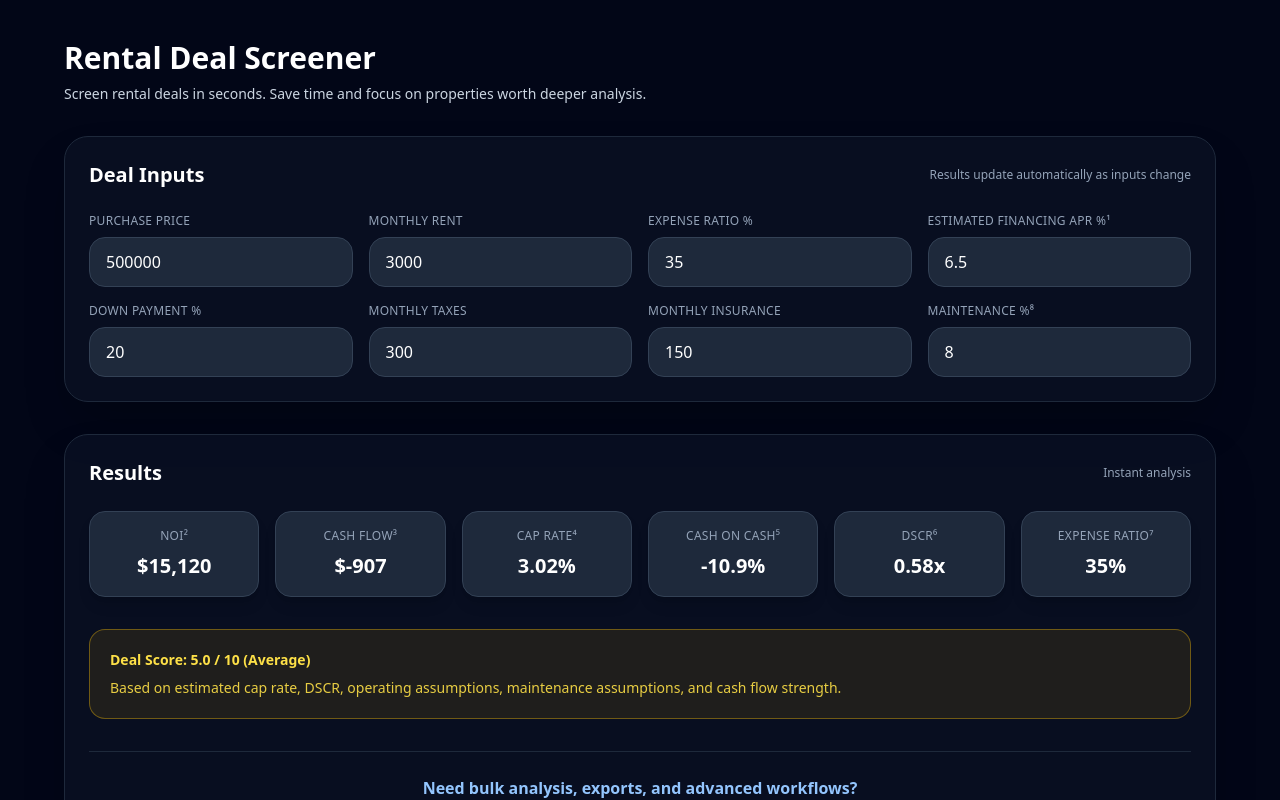
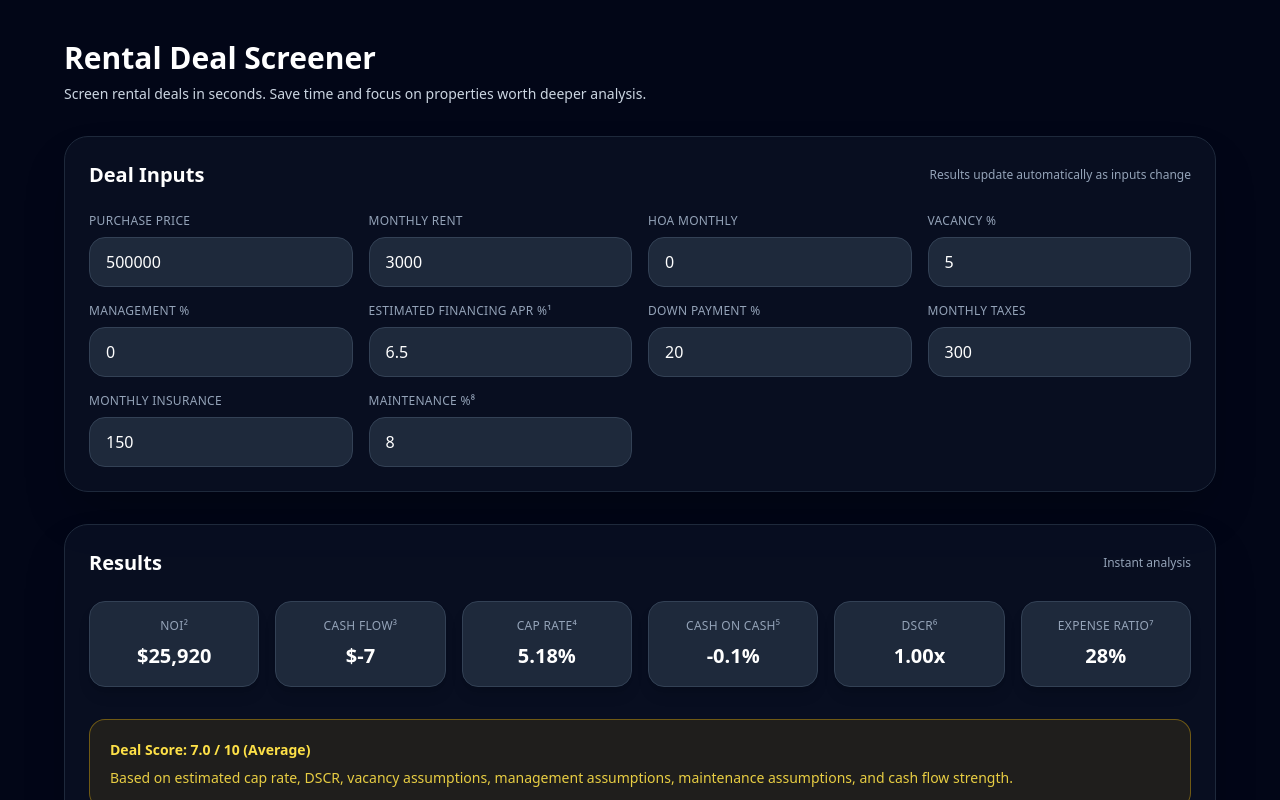
Before and after one commit to adrianr71/deal-analyzer, a React (Vite) app: page / in a window 1280 px wide. Shown: the top 800 px of the page. Built offline with nearby package versions, Linux system fonts and the light colour scheme.

Commit message:
Update V1 with inputs

```diff
--- a/src/pages/InvestorV1.jsx
+++ b/src/pages/InvestorV1.jsx
@@ -5,7 +5,9 @@ import { useMemo, useState } from "react";
 export default function App() {
   const [price, setPrice] = useState(500000);
   const [rent, setRent] = useState(3000);
-  const [expensesPct, setExpensesPct] = useState(35);
+  const [hoa, setHoa] = useState(0);
+  const [vacancyPct, setVacancyPct] = useState(5);
+  const [managementPct, setManagementPct] = useState(0);
   const [rate, setRate] = useState(6.5);
   const [downPct, setDownPct] = useState(20);
   const [taxes, setTaxes] = useState(300);
@@ -14,8 +16,8 @@ export default function App() {
   const [activePopup, setActivePopup] = useState(null);
 
   const displayResult = useMemo(
-    () => calculateDeal({ price, rent, expensesPct, rate, downPct, taxes, insurance, maintenancePct }),
-    [price, rent, expensesPct, rate, downPct, taxes, insurance, maintenancePct]
+    () => calculateDeal({ price, rent, rate, downPct, taxes, insurance, maintenancePct, hoa, vacancyPct, managementPct }),
+    [price, rent, rate, downPct, taxes, insurance, maintenancePct, hoa, vacancyPct, managementPct]
   );
 
   return (
@@ -37,7 +39,9 @@ export default function App() {
           <div className="grid grid-cols-1 gap-4 md:grid-cols-2 lg:grid-cols-4">
             <InputCard label="Purchase Price" value={price} onChange={setPrice} />
             <InputCard label="Monthly Rent" value={rent} onChange={setRent} />
-            <InputCard label="Expense Ratio %" value={expensesPct} onChange={setExpensesPct} />
+            <InputCard label="HOA Monthly" value={hoa} onChange={setHoa} />
+            <InputCard label="Vacancy %" value={vacancyPct} onChange={setVacancyPct} />
+            <InputCard label="Management %" value={managementPct} onChange={setManagementPct} />
             <InputCard label="Estimated Financing APR %¹" value={rate} onChange={setRate} />
             <InputCard label="Down Payment %" value={downPct} onChange={setDownPct} />
             <InputCard label="Monthly Taxes" value={taxes} onChange={setTaxes} />
@@ -58,7 +62,7 @@ export default function App() {
             <MetricCard label="Cap Rate⁴" value={`${displayResult.capRate.toFixed(2)}%`} />
             <MetricCard label="Cash on Cash⁵" value={`${displayResult.coc.toFixed(1)}%`} />
             <MetricCard label="DSCR⁶" value={`${displayResult.dscr.toFixed(2)}x`} />
-            <MetricCard label="Expense Ratio⁷" value={`${expensesPct.toFixed(0)}%`} />
+            <MetricCard label="Expense Ratio⁷" value={`${displayResult.expenseRatio.toFixed(0)}%`} />
           </div>
 
           <div className={`mt-8 rounded-2xl border p-5 ${getScoreStyle(displayResult.score)}`}>
@@ -66,7 +70,7 @@ export default function App() {
               Deal Score: {displayResult.score.toFixed(1)} / 10 ({getScoreLabel(displayResult.score)})
             </div>
             <div className="text-sm opacity-90">
-              Based on estimated cap rate, DSCR, operating assumptions, maintenance assumptions, and cash flow strength.
+              Based on estimated cap rate, DSCR, vacancy assumptions, management assumptions, maintenance assumptions, and cash flow strength.
             </div>
           </div>
 
@@ -91,7 +95,7 @@ export default function App() {
             </p>
             <p className="mt-4">
               All calculations, including NOI², cash flow³, cap rate⁴, cash-on-cash return⁵, DSCR⁶,
-              expense ratio⁷, maintenance assumptions⁸, and score outputs are based on user-provided assumptions and simplified estimation models.
+              expense ratio⁷, vacancy assumptions, management assumptions, maintenance assumptions⁸, and score outputs are based on user-provided assumptions and simplified estimation models.
             </p>
           </div>
 
@@ -103,7 +107,7 @@ export default function App() {
             <div><span className="font-semibold text-white">4.</span> Cap Rate measures annual property yield relative to purchase price.</div>
             <div><span className="font-semibold text-white">5.</span> Cash-on-Cash Return measures annual cash flow relative to invested cash.</div>
             <div><span className="font-semibold text-white">6.</span> DSCR (Debt Service Coverage Ratio) measures whether property income can safely cover debt obligations.</div>
-            <div><span className="font-semibold text-white">7.</span> Expense Ratio measures the percentage of rental income consumed by operating expenses.</div>
+            <div><span className="font-semibold text-white">7.</span> Expense Ratio is automatically calculated from taxes, insurance, HOA, maintenance, vacancy assumptions, and management assumptions relative to rental income.</div>
             <div><span className="font-semibold text-white">8.</span> Maintenance % estimates ongoing repair and upkeep costs associated with the property.</div>
           </div>
 
@@ -127,13 +131,15 @@ export default function App() {
   );
 }
 
-function calculateDeal({ price, rent, expensesPct, rate, downPct, taxes, insurance, maintenancePct = 8 }) {
+function calculateDeal({ price, rent, rate, downPct, taxes, insurance, maintenancePct = 8, hoa = 0, vacancyPct = 5, managementPct = 0 }) {
   const annualRent = rent * 12;
   const loanAmount = price * (1 - downPct / 100);
-  const operatingExpenses = annualRent * (expensesPct / 100);
   const maintenanceExpense = annualRent * (maintenancePct / 100);
-  const fixedExpenses = (taxes + insurance) * 12;
-  const totalExpenses = operatingExpenses + fixedExpenses + maintenanceExpense;
+  const vacancyExpense = annualRent * (vacancyPct / 100);
+  const managementExpense = annualRent * (managementPct / 100);
+  const fixedExpenses = (taxes + insurance + hoa) * 12;
+  const totalExpenses = fixedExpenses + maintenanceExpense + vacancyExpense + managementExpense;
+  const expenseRatio = annualRent > 0 ? (totalExpenses / annualRent) * 100 : 0;
   const noi = annualRent - totalExpenses;
   const capRate = price > 0 ? (noi / price) * 100 : 0;
   const monthlyDebt = (loanAmount * (rate / 100)) / 12;
@@ -153,8 +159,8 @@ function calculateDeal({ price, rent, expensesPct, rate, downPct, taxes, insuran
   else if (dscr < 1.2) score += 1;
   else score += 3;
 
-  if (expensesPct >= 45) score += 1;
-  else if (expensesPct >= 35) score += 2;
+  if (expenseRatio >= 45) score += 1;
+  else if (expenseRatio >= 35) score += 2;
   else score += 3;
 
   if (maintenancePct >= 15) score += 0;
@@ -170,6 +176,7 @@ function calculateDeal({ price, rent, expensesPct, rate, downPct, taxes, insuran
     coc,
     monthlyCashFlow,
     maintenanceExpense,
+    expenseRatio,
     score: Math.min(10, score),
   };
 }
@@ -244,16 +251,16 @@ function PopupModal({ type, onClose }) {
 }
 
 function testCalculateDealScenarios() {
-  const strongDeal = calculateDeal({ price: 300000, rent: 3500, expensesPct: 30, rate: 6, downPct: 20, taxes: 200, insurance: 100, maintenancePct: 6 });
-  const weakDeal = calculateDeal({ price: 700000, rent: 2500, expensesPct: 50, rate: 9, downPct: 10, taxes: 500, insurance: 300, maintenancePct: 15 });
-  const lowRateDeal = calculateDeal({ price: 400000, rent: 3200, expensesPct: 35, rate: 5, downPct: 25, taxes: 250, insurance: 120, maintenancePct: 8 });
-  const highRateDeal = calculateDeal({ price: 400000, rent: 3200, expensesPct: 35, rate: 9, downPct: 25, taxes: 250, insurance: 120, maintenancePct: 8 });
+  const strongDeal = calculateDeal({ price: 300000, rent: 3500, rate: 6, downPct: 20, taxes: 200, insurance: 100, maintenancePct: 6, hoa: 0, vacancyPct: 5, managementPct: 0 });
+  const weakDeal = calculateDeal({ price: 700000, rent: 2500, rate: 9, downPct: 10, taxes: 500, insurance: 300, maintenancePct: 15, hoa: 800, vacancyPct: 10, managementPct: 10 });
+  const lowRateDeal = calculateDeal({ price: 400000, rent: 3200, rate: 5, downPct: 25, taxes: 250, insurance: 120, maintenancePct: 8, hoa: 0, vacancyPct: 5, managementPct: 0 });
+  const highRateDeal = calculateDeal({ price: 400000, rent: 3200, rate: 9, downPct: 25, taxes: 250, insurance: 120, maintenancePct: 8, hoa: 0, vacancyPct: 5, managementPct: 0 });
 
   return {
     strongScoreIsHigh: strongDeal.score >= 8,
     weakScoreIsLow: weakDeal.score <= 4,
     higherRateReducesCashFlow: lowRateDeal.monthlyCashFlow > highRateDeal.monthlyCashFlow,
     higherRateReducesDscr: lowRateDeal.dscr > highRateDeal.dscr,
-    maintenanceReducesNoi: calculateDeal({ price: 400000, rent: 3200, expensesPct: 35, rate: 6, downPct: 20, taxes: 250, insurance: 120, maintenancePct: 15 }).noi < calculateDeal({ price: 400000, rent: 3200, expensesPct: 35, rate: 6, downPct: 20, taxes: 250, insurance: 120, maintenancePct: 5 }).noi,
+    maintenanceReducesNoi: calculateDeal({ price: 400000, rent: 3200, rate: 6, downPct: 20, taxes: 250, insurance: 120, maintenancePct: 15, hoa: 0, vacancyPct: 5, managementPct: 0 }).noi < calculateDeal({ price: 400000, rent: 3200, rate: 6, downPct: 20, taxes: 250, insurance: 120, maintenancePct: 5, hoa: 0, vacancyPct: 5, managementPct: 0 }).noi,
   };
 }
```
